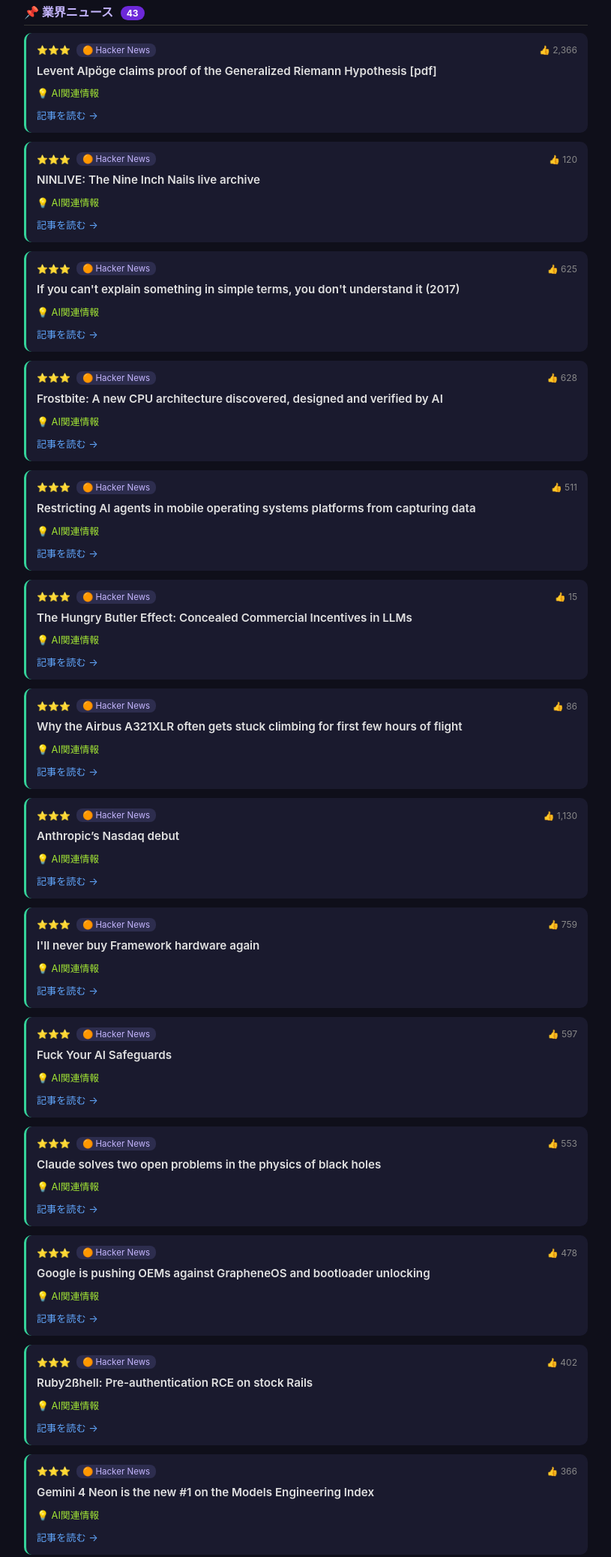
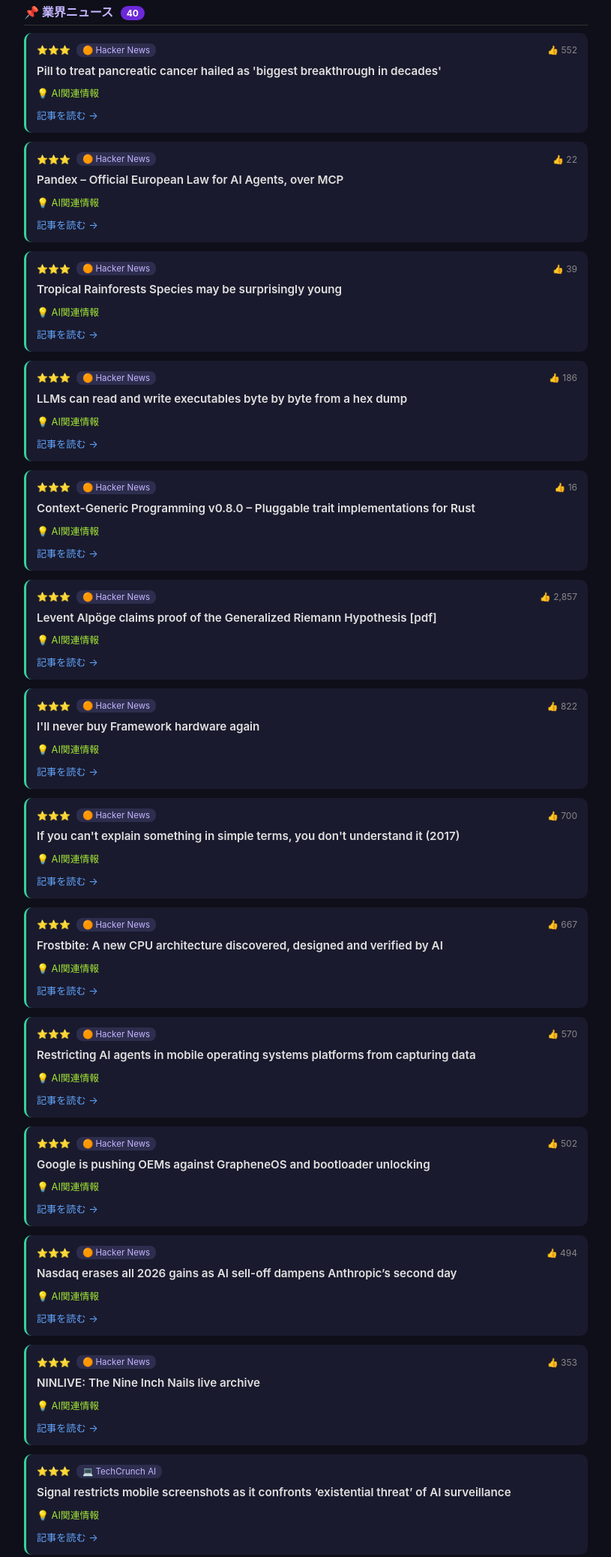
Before and after one commit to ichiya0220kaneko-code/ai-tweet-dashboard, a plain HTML site: page docs/index.html in a window 1280 px wide. Shown: the part 373-2449 px from the top of the page at 75% size, without its empty margins (232-1047 px from the left). Drawn offline with Linux system fonts and the light colour scheme.

Commit message:
📊 AI Dashboard Update 2026-11-22

```diff
--- a/docs/index.html
+++ b/docs/index.html
@@ -3,7 +3,7 @@
 <head>
 <meta charset="UTF-8">
 <meta name="viewport" content="width=device-width, initial-scale=1.0">
-<title>AI情報ダッシュボード - 2026年11月21日</title>
+<title>AI情報ダッシュボード - 2026年11月22日</title>
 <style>
   * { box-sizing: border-box; margin: 0; padding: 0; }
   body { font-family: -apple-system, BlinkMacSystemFont, 'Segoe UI', sans-serif; background: #0f0f1a; color: #e0e0e0; padding: 16px; }
@@ -36,18 +36,68 @@
 </head>
 <body>
 <h1>🤖 AI情報ダッシュボード</h1>
-<div class="date">📅 2026年11月21日 | 43件</div>
+<div class="date">📅 2026年11月22日 | 40件</div>
 <div class="sources">🟠 Hacker News &nbsp;|&nbsp; 💻 TechCrunch &nbsp;|&nbsp; 🚀 VentureBeat &nbsp;|&nbsp; 🔬 arXiv &nbsp;|&nbsp; 🟥 Reddit</div>
 <div class="summary">
   <h2>⭐ 本日のTOP5</h2>
-  <ol><li>📌 Levent Alpöge claims proof of the Generalized Riemann Hypothesis [pdf]</li><li>📌 NINLIVE: The Nine Inch Nails live archive</li><li>📌 If you can't explain something in simple terms, you don't understand it (2017)</li><li>📌 Frostbite: A new CPU architecture discovered, designed and verified by AI</li><li>📌 Restricting AI agents in mobile operating systems platforms from capturing data</li></ol>
+  <ol><li>📌 Pill to treat pancreatic cancer hailed as 'biggest breakthrough in decades'</li><li>📌 Pandex – Official European Law for AI Agents, over MCP</li><li>📌 Tropical Rainforests Species may be surprisingly young</li><li>📌 LLMs can read and write executables byte by byte from a hex dump</li><li>📌 Context-Generic Programming v0.8.0 – Pluggable trait implementations for Rust</li></ol>
 </div>
-<div class="category"><h2>📌 業界ニュース <span class="count">43</span></h2>
+<div class="category"><h2>📌 業界ニュース <span class="count">40</span></h2>
 <div class="card importance-3">
   <div class="card-header">
     <span class="stars">⭐⭐⭐</span>
     <span class="badge">🟠 Hacker News</span>
-    <span class="score">👍 2,366</span>
+    <span class="score">👍 552</span>
+  </div>
+  <div class="title">Pill to treat pancreatic cancer hailed as 'biggest breakthrough in decades'</div>
+  <div class="reason">💡 AI関連情報</div>
+  <a href="https://www.theguardian.com/society/2026/nov/20/pill-pancreatic-cancer-breakthrough-daraxonrasib" target="_blank" class="article-link">記事を読む →</a>
+</div>
+<div class="card importance-3">
+  <div class="card-header">
+    <span class="stars">⭐⭐⭐</span>
+    <span class="badge">🟠 Hacker News</span>
+    <span class="score">👍 22</span>
+  </div>
+  <div class="title">Pandex – Official European Law for AI Agents, over MCP</div>
+  <div class="reason">💡 AI関連情報</div>
+  <a href="https://www.pandex.io" target="_blank" class="article-link">記事を読む →</a>
+</div>
+<div class="card importance-3">
+  <div class="card-header">
+    <span class="stars">⭐⭐⭐</span>
+    <span class="badge">🟠 Hacker News</span>
+    <span class="score">👍 39</span>
+  </div>
+  <div class="title">Tropical Rainforests Species may be surprisingly young</div>
+  <div class="reason">💡 AI関連情報</div>
+  <a href="https://phys.org/news/2026-11-species-tropical-rainforests-young-emergence.html" target="_blank" class="article-link">記事を読む →</a>
+</div>
+<div class="card importance-3">
+  <div class="card-header">
+    <span class="stars">⭐⭐⭐</span>
+    <span class="badge">🟠 Hacker News</span>
+    <span class="score">👍 186</span>
+  </div>
+  <div class="title">LLMs can read and write executables byte by byte from a hex dump</div>
+  <div class="reason">💡 AI関連情報</div>
+  <a href="https://sgiannopoulos.github.io/blog/machine-code-programming/" target="_blank" class="article-link">記事を読む →</a>
+</div>
+<div class="card importance-3">
+  <div class="card-header">
+    <span class="stars">⭐⭐⭐</span>
+    <span class="badge">🟠 Hacker News</span>
+    <span class="score">👍 16</span>
+  </div>
+  <div class="title">Context-Generic Programming v0.8.0 – Pluggable trait implementations for Rust</div>
+  <div class="reason">💡 AI関連情報</div>
+  <a href="https://contextgeneric.dev/blog/v0.8.0-release/" target="_blank" class="article-link">記事を読む →</a>
+</div>
+<div class="card importance-3">
+  <div class="card-header">
+    <span class="stars">⭐⭐⭐</span>
+    <span class="badge">🟠 Hacker News</span>
+    <span class="score">👍 2,857</span>
   </div>
   <div class="title">Levent Alpöge claims proof of the Generalized Riemann Hypothesis [pdf]</div>
   <div class="reason">💡 AI関連情報</div>
@@ -57,17 +107,17 @@
   <div class="card-header">
     <span class="stars">⭐⭐⭐</span>
     <span class="badge">🟠 Hacker News</span>
-    <span class="score">👍 120</span>
+    <span class="score">👍 822</span>
   </div>
-  <div class="title">NINLIVE: The Nine Inch Nails live archive</div>
+  <div class="title">I'll never buy Framework hardware again</div>
   <div class="reason">💡 AI関連情報</div>
-  <a href="https://ninlive.com/" target="_blank" class="article-link">記事を読む →</a>
+  <a href="https://poolp.org/posts/2026-11-20/ill-never-buy-framework-hardware-again/" target="_blank" class="article-link">記事を読む →</a>
 </div>
 <div class="card importance-3">
   <div class="card-header">
     <span class="stars">⭐⭐⭐</span>
     <span class="badge">🟠 Hacker News</span>
-    <span class="score">👍 625</span>
+    <span class="score">👍 700</span>
   </div>
   <div class="title">If you can't explain something in simple terms, you don't understand it (2017)</div>
   <div class="reason">💡 AI関連情報</div>
@@ -77,7 +127,7 @@
   <div class="card-header">
     <span class="stars">⭐⭐⭐</span>
     <span class="badge">🟠 Hacker News</span>
-    <span class="score">👍 628</span>
+    <span class="score">👍 667</span>
   </div>
   <div class="title">Frostbite: A new CPU architecture discovered, designed and verified by AI</div>
   <div class="reason">💡 AI関連情報</div>
@@ -87,7 +137,7 @@
   <div class="card-header">
     <span class="stars">⭐⭐⭐</span>
     <span class="badge">🟠 Hacker News</span>
-    <span class="score">👍 511</span>
+    <span class="score">👍 570</span>
   </div>
   <div class="title">Restricting AI agents in mobile operating systems platforms from capturing data</div>
   <div class="reason">💡 AI関連情報</div>
@@ -97,67 +147,7 @@
   <div class="card-header">
     <span class="stars">⭐⭐⭐</span>
     <span class="badge">🟠 Hacker News</span>
-    <span class="score">👍 15</span>
-  </div>
-  <div class="title">The Hungry Butler Effect: Concealed Commercial Incentives in LLMs</div>
-  <div class="reason">💡 AI関連情報</div>
-  <a href="https://www.researchgate.net/publication/418143113_The_Hungry_Butler_Effect_Concealed_Commercial_Incentives_and_the_Erosion_of_Epistemic_Rigour_in_Large_Language_Models" target="_blank" class="article-link">記事を読む →</a>
-</div>
-<div class="card importance-3">
-  <div class="card-header">
-    <span class="stars">⭐⭐⭐</span>
-    <span class="badge">🟠 Hacker News</span>
-    <span class="score">👍 86</span>
-  </div>
-  <div class="title">Why the Airbus A321XLR often gets stuck climbing for first few hours of flight</div>
-  <div class="reason">💡 AI関連情報</div>
-  <a href="https://simpleflying.com/airbus-a321xlr-often-stuck-climbing-1st-few-hours-flight/" target="_blank" class="article-link">記事を読む →</a>
-</div>
-<div class="card importance-3">
-  <div class="card-header">
-    <span class="stars">⭐⭐⭐</span>
-    <span class="badge">🟠 Hacker News</span>
-    <span class="score">👍 1,130</span>
-  </div>
-  <div class="title">Anthropic’s Nasdaq debut</div>
-  <div class="reason">💡 AI関連情報</div>
-  <a href="https://www.reuters.com/business/finance/anthropics-historic-debut-put-ais-promise-peril-wall-st-test-2026-11-19/" target="_blank" class="article-link">記事を読む →</a>
-</div>
-<div class="card importance-3">
-  <div class="card-header">
-    <span class="stars">⭐⭐⭐</span>
-    <span class="badge">🟠 Hacker News</span>
-    <span class="score">👍 759</span>
-  </div>
-  <div class="title">I'll never buy Framework hardware again</div>
-  <div class="reason">💡 AI関連情報</div>
-  <a href="https://poolp.org/posts/2026-11-20/ill-never-buy-framework-hardware-again/" target="_blank" class="article-link">記事を読む →</a>
-</div>
-<div class="card importance-3">
-  <div class="card-header">
-    <span class="stars">⭐⭐⭐</span>
-    <span class="badge">🟠 Hacker News</span>
-    <span class="score">👍 597</span>
-  </div>
-  <div class="title">Fuck Your AI Safeguards</div>
-  <div class="reason">💡 AI関連情報</div>
-  <a href="https://ounapuu.ee/posts/2026/11/19/unsafeguards/" target="_blank" class="article-link">記事を読む →</a>
-</div>
-<div class="card importance-3">
-  <div class="card-header">
-    <span class="stars">⭐⭐⭐</span>
-    <span class="badge">🟠 Hacker News</span>
-    <span class="score">👍 553</span>
-  </div>
-  <div class="title">Claude solves two open problems in the physics of black holes</div>
-  <div class="reason">💡 AI関連情報</div>
-  <a href="https://www.anthropic.com/research/claude-black-hole-physics" target="_blank" class="article-link">記事を読む →</a>
-</div>
-<div class="card importance-3">
-  <div class="card-header">
-    <span class="stars">⭐⭐⭐</span>
-    <span class="badge">🟠 Hacker News</span>
-    <span class="score">👍 478</span>
+    <span class="score">👍 502</span>
   </div>
   <div class="title">Google is pushing OEMs against GrapheneOS and bootloader unlocking</div>
   <div class="reason">💡 AI関連情報</div>
@@ -167,31 +157,51 @@
   <div class="card-header">
     <span class="stars">⭐⭐⭐</span>
     <span class="badge">🟠 Hacker News</span>
-    <span class="score">👍 402</span>
+    <span class="score">👍 494</span>
   </div>
-  <div class="title">Ruby2ßhell: Pre-authentication RCE on stock Rails</div>
+  <div class="title">Nasdaq erases all 2026 gains as AI sell-off dampens Anthropic’s second day</div>
   <div class="reason">💡 AI関連情報</div>
-  <a href="https://verialabs.com/ruby2shell/" target="_blank" class="article-link">記事を読む →</a>
+  <a href="https://www.theguardian.com/business/2026/nov/20/global-stock-markets-slump-anthropic-ipo-ai-sell-off" target="_blank" class="article-link">記事を読む →</a>
 </div>
 <div class="card importance-3">
   <div class="card-header">
     <span class="stars">⭐⭐⭐</span>
     <span class="badge">🟠 Hacker News</span>
-    <span class="score">👍 366</span>
+    <span class="score">👍 353</span>
   </div>
-  <div class="title">Gemini 4 Neon is the new #1 on the Models Engineering Index</div>
+  <div class="title">NINLIVE: The Nine Inch Nails live archive</div>
   <div class="reason">💡 AI関連情報</div>
-  <a href="https://git-aarvin.github.io/mei/" target="_blank" class="article-link">記事を読む →</a>
+  <a href="https://ninlive.com/" target="_blank" class="article-link">記事を読む →</a>
 </div>
 <div class="card importance-3">
   <div class="card-header">
     <span class="stars">⭐⭐⭐</span>
-    <span class="badge">🟠 Hacker News</span>
-    <span class="score">👍 336</span>
+    <span class="badge">💻 TechCrunch AI</span>
+
   </div>
-  <div class="title">The 98% Slot Machine: How Paid Advertising Became an Extraction Tax</div>
+  <div class="title">Signal restricts mobile screenshots as it confronts ‘existential threat’ of AI surveillance</div>
   <div class="reason">💡 AI関連情報</div>
-  <a href="https://globalcommercegraph.com/writing/the-ninety-eight-percent-slot-machine" target="_blank" class="article-link">記事を読む →</a>
+  <a href="https://techcrunch.com/2026/11/21/signal-restricts-mobile-screenshots-as-it-confronts-existential-threat-of-ai-surveillance/" target="_blank" class="article-link">記事を読む →</a>
+</div>
+<div class="card importance-3">
+  <div class="card-header">
+    <span class="stars">⭐⭐⭐</span>
+    <span class="badge">💻 TechCrunch AI</span>
+
+  </div>
+  <div class="title">Here are the top AI agents that can live in your text messages </div>
+  <div class="reason">💡 AI関連情報</div>
+  <a href="https://techcrunch.com/2026/11/21/all-the-ai-agents-that-can-live-in-your-text-messages/" target="_blank" class="article-link">記事を読む →</a>
+</div>
+<div class="card importance-3">
+  <div class="card-header">
+    <span class="stars">⭐⭐⭐</span>
+    <span class="badge">💻 TechCrunch AI</span>
+
+  </div>
+  <div class="title">Is selling an AI version of your face to this microdrama startup the future of Hollywood?</div>
+  <div class="reason">💡 AI関連情報</div>
+  <a href="https://techcrunch.com/2026/11/21/is-selling-an-ai-version-of-your-face-to-this-microdrama-startup-the-future-of-hollywood/" target="_blank" class="article-link">記事を読む →</a>
 </div>
 <div class="card importance-3">
   <div class="card-header">
@@ -346,46 +356,6 @@
 <div class="card importance-3">
   <div class="card-header">
     <span class="stars">⭐⭐⭐</span>
-    <span class="badge">💻 TechCrunch AI</span>
-
-  </div>
-  <div class="title">Anthropic’s IPO puts AI’s circular financing boom to the test</div>
-  <div class="reason">💡 AI関連情報</div>
-  <a href="https://techcrunch.com/2026/11/19/anthropics-ipo-puts-ais-circular-financing-boom-to-the-test/" target="_blank" class="article-link">記事を読む →</a>
-</div>
-<div class="card importance-3">
-  <div class="card-header">
-    <span class="stars">⭐⭐⭐</span>
-    <span class="badge">💻 TechCrunch AI</span>
-
-  </div>
-  <div class="title">Superhuman pushes its Go assistant everywhere</div>
-  <div class="reason">💡 AI関連情報</div>
-  <a href="https://techcrunch.com/2026/11/19/superhuman-pushes-its-go-assistant-everywhere/" target="_blank" class="article-link">記事を読む →</a>
-</div>
-<div class="card importance-3">
-  <div class="card-header">
-    <span class="stars">⭐⭐⭐</span>
-    <span class="badge">💻 TechCrunch AI</span>
-
-  </div>
-  <div class="title">Microsoft CEO Satya Nadella explains why he asked 60K employees to quit</div>
-  <div class="reason">💡 AI関連情報</div>
-  <a href="https://techcrunch.com/2026/11/18/microsoft-ceo-satya-nadella-explains-why-he-asked-60k-employees-to-quit/" target="_blank" class="article-link">記事を読む →</a>
-</div>
-<div class="card importance-3">
-  <div class="card-header">
-    <span class="stars">⭐⭐⭐</span>
-    <span class="badge">💻 TechCrunch AI</span>
-
-  </div>
-  <div class="title">Amidst fears of AI cyberattacks, Satya Nadella says lots of critical infrastructure is ‘unpatchable’</div>
-  <div class="reason">💡 AI関連情報</div>
-  <a href="https://techcrunch.com/2026/11/18/amidst-fears-of-ai-cyberattacks-satya-nadella-says-lots-of-critical-infrastructure-is-unpatchable/" target="_blank" class="article-link">記事を読む →</a>
-</div>
-<div class="card importance-3">
-  <div class="card-header">
-    <span class="stars">⭐⭐⭐</span>
     <span class="badge">🔬 arXiv</span>
 
   </div>
```
Also changed, not shown: 1 other file.
